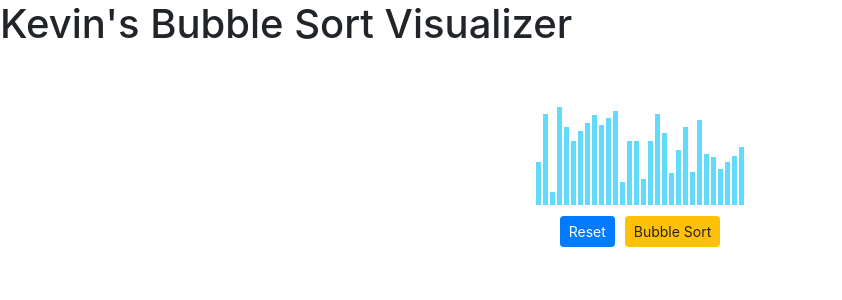
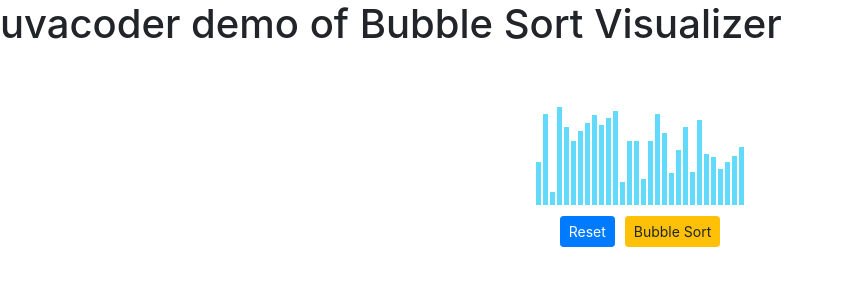
Before and after one commit to Uvacoder/sorting-visualizer2, a React (Create React App) app: page / in a window 1280 px wide. Shown: the top 300 px of the page, without its empty margins (0-842 px from the left). Built offline with nearby package versions, Linux system fonts and the light colour scheme.

Commit message:
Update App.js

```diff
--- a/src/App.js
+++ b/src/App.js
@@ -3,7 +3,7 @@ import SortingVisualizer from "./components/SortingVisualizer";
 function App() {
 	return (
 		<div>
-			<h1>Kevin's Bubble Sort Visualizer</h1>
+			<h1>uvacoder demo of Bubble Sort Visualizer</h1>
 			<SortingVisualizer></SortingVisualizer>
 		</div>
 	);
```
